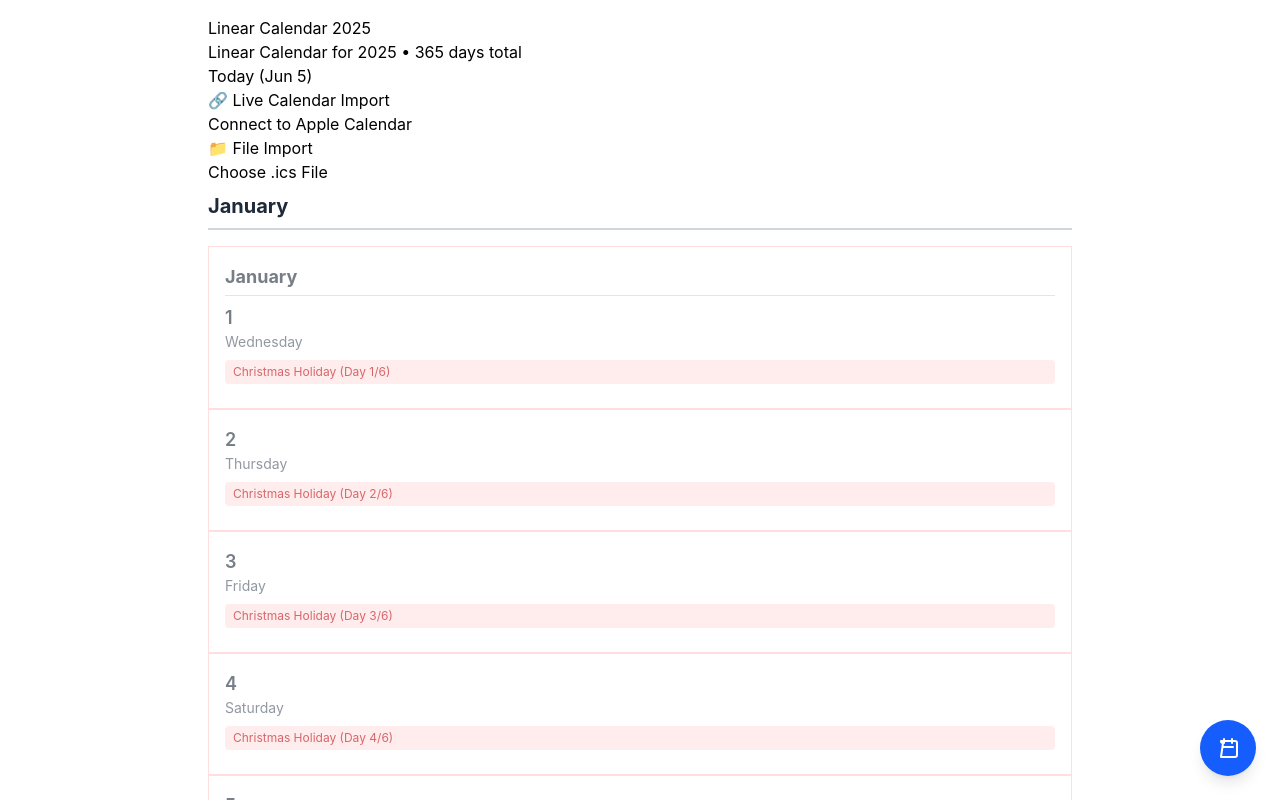
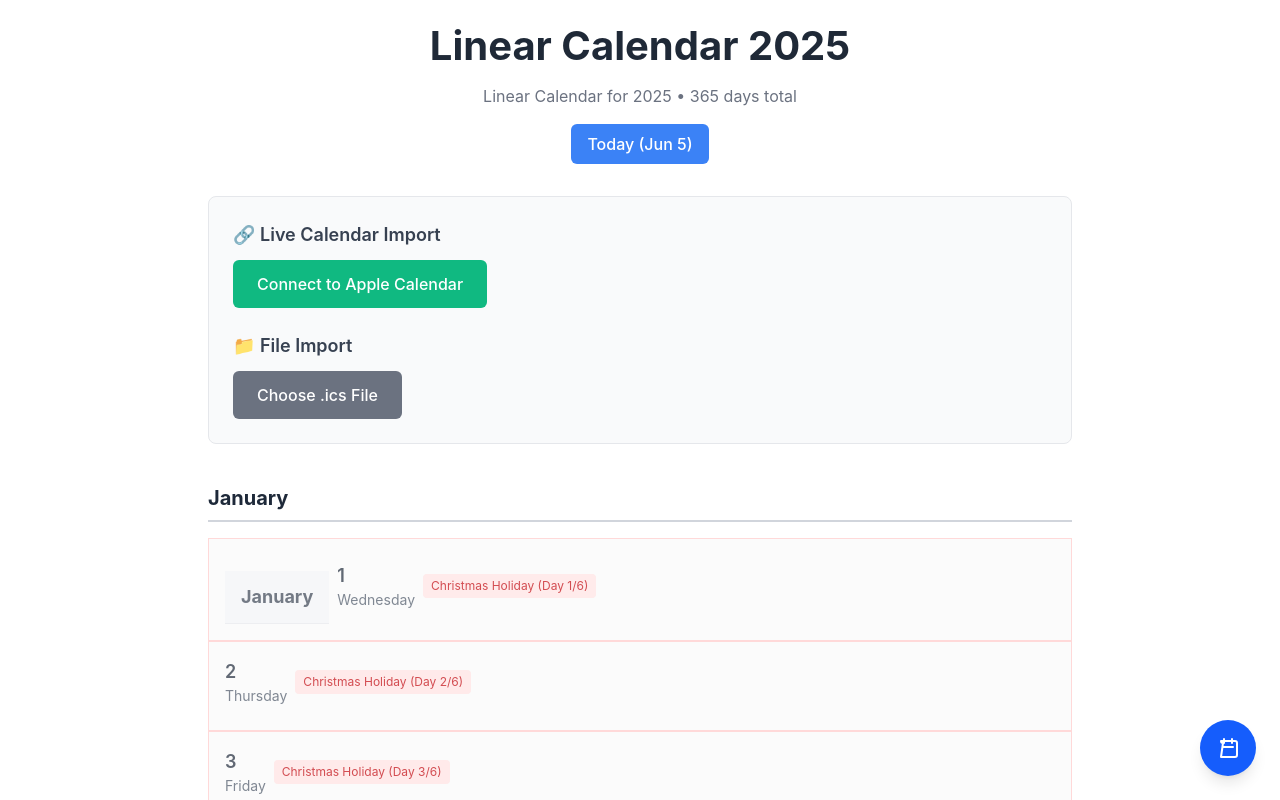
Before and after one commit to ee0pdt/linear-calendar, a React (Vite) app: page / in a window 1280 px wide. Shown: the top 800 px of the page. Built offline with nearby package versions, Linux system fonts and the light colour scheme.

Commit message:
Fixed things

```diff
--- a/src/constants/index.ts
+++ b/src/constants/index.ts
@@ -38,7 +38,10 @@ export const SCROLL_BEHAVIOR: ScrollBehavior = 'smooth'
 export const BLOCK_POSITION: ScrollLogicalPosition = 'center'
 
 // CalDAV Proxy
-export const PROXY_URL = 'https://caldav-proxy-production.up.railway.app'
+export const PROXY_URL =
+  import.meta.env.MODE === 'development'
+    ? 'http://localhost:3001'
+    : 'https://caldav-proxy-production.up.railway.app'
 
 // Current Year
 export const CURRENT_YEAR = new Date().getFullYear()
--- a/src/styles.css
+++ b/src/styles.css
@@ -14,6 +14,291 @@ code {
     source-code-pro, Menlo, Monaco, Consolas, 'Courier New', monospace;
 }
 
+/* Calendar Header Styles */
+.calendar-header {
+  margin-bottom: 2rem;
+  text-align: center;
+}
+
+.header-content h1 {
+  font-size: 2.5rem;
+  font-weight: bold;
+  color: #1f2937;
+  margin-bottom: 0.5rem;
+}
+
+.header-stats {
+  color: #6b7280;
+  font-size: 1rem;
+}
+
+.event-count {
+  color: #3b82f6;
+  font-weight: 500;
+}
+
+.header-actions {
+  margin-top: 1rem;
+}
+
+.jump-today-btn {
+  background-color: #3b82f6;
+  color: white;
+  padding: 0.5rem 1rem;
+  border-radius: 0.375rem;
+  border: none;
+  cursor: pointer;
+  font-weight: 500;
+  transition: background-color 0.2s;
+}
+
+.jump-today-btn:hover {
+  background-color: #2563eb;
+}
+
+/* Import Controls Styles */
+.import-section {
+  background: #f9fafb;
+  border: 1px solid #e5e7eb;
+  border-radius: 0.5rem;
+  padding: 1.5rem;
+  margin-bottom: 2rem;
+}
+
+.import-controls {
+  display: flex;
+  flex-direction: column;
+  gap: 1.5rem;
+}
+
+.import-group {
+  display: flex;
+  flex-direction: column;
+  gap: 0.75rem;
+}
+
+.import-group h3 {
+  font-size: 1.125rem;
+  font-weight: 600;
+  color: #374151;
+  margin: 0;
+}
+
+.connect-button {
+  background-color: #10b981;
+  color: white;
+  padding: 0.75rem 1.5rem;
+  border-radius: 0.375rem;
+  border: none;
+  cursor: pointer;
+  font-weight: 500;
+  transition: background-color 0.2s;
+  align-self: flex-start;
+}
+
+.connect-button:hover {
+  background-color: #059669;
+}
+
+.caldav-form {
+  display: flex;
+  flex-direction: column;
+  gap: 0.75rem;
+  margin-top: 1rem;
+  padding: 1rem;
+  background: white;
+  border-radius: 0.375rem;
+  border: 1px solid #d1d5db;
+}
+
+.caldav-form input {
+  padding: 0.75rem;
+  border: 1px solid #d1d5db;
+  border-radius: 0.375rem;
+  font-size: 1rem;
+}
+
+.caldav-form input:focus {
+  outline: none;
+  border-color: #3b82f6;
+  box-shadow: 0 0 0 1px #3b82f6;
+}
+
+.import-button {
+  background-color: #3b82f6;
+  color: white;
+  padding: 0.75rem 1.5rem;
+  border-radius: 0.375rem;
+  border: none;
+  cursor: pointer;
+  font-weight: 500;
+  transition: background-color 0.2s;
+  align-self: flex-start;
+}
+
+.import-button:hover:not(:disabled) {
+  background-color: #2563eb;
+}
+
+.import-button:disabled {
+  opacity: 0.6;
+  cursor: not-allowed;
+}
+
+.file-input-label {
+  background-color: #6b7280;
+  color: white;
+  padding: 0.75rem 1.5rem;
+  border-radius: 0.375rem;
+  cursor: pointer;
+  font-weight: 500;
+  transition: background-color 0.2s;
+  align-self: flex-start;
+  display: inline-block;
+}
+
+.file-input-label:hover {
+  background-color: #4b5563;
+}
+
+.clear-button {
+  background-color: #ef4444;
+  color: white;
+  padding: 0.75rem 1.5rem;
+  border-radius: 0.375rem;
+  border: none;
+  cursor: pointer;
+  font-weight: 500;
+  transition: background-color 0.2s;
+  align-self: flex-start;
+}
+
+.clear-button:hover {
+  background-color: #dc2626;
+}
+
+.import-info {
+  background: #fef3c7;
+  border: 1px solid #f59e0b;
+  color: #92400e;
+  padding: 0.75rem;
+  border-radius: 0.375rem;
+  font-size: 0.875rem;
+}
+
+/* Calendar Styles */
+.month-header {
+  background: #f3f4f6;
+  color: #374151;
+  font-weight: bold;
+  padding: 0.75rem 1rem;
+  font-size: 1.125rem;
+  margin: 1rem 0 0 0;
+  position: sticky;
+  top: 0;
+  z-index: 10;
+  border-bottom: 1px solid #e5e7eb;
+}
+
+.day-entry {
+  padding: 0.5rem 1rem;
+  border-bottom: 1px solid #f3f4f6;
+  font-size: 0.875rem;
+  display: flex;
+  align-items: flex-start;
+  justify-content: space-between;
+  min-height: 3rem;
+  transition: background-color 0.1s;
+}
+
+.day-entry:hover {
+  background: #f9fafb;
+}
+
+.day-checkbox {
+  width: 1rem;
+  height: 1rem;
+  border: 1px solid #d1d5db;
+  background: white;
+  flex-shrink: 0;
+  margin-right: 0.75rem;
+  border-radius: 0.125rem;
+}
+
+.day-content {
+  flex: 1;
+  display: flex;
+  flex-direction: column;
+  gap: 0.25rem;
+}
+
+.day-header {
+  display: flex;
+  align-items: center;
+  gap: 0.5rem;
+}
+
+.day-date {
+  font-weight: 500;
+  color: #374151;
+}
+
+.holiday-badge {
+  background: #ddd6fe;
+  color: #5b21b6;
+  padding: 0.125rem 0.375rem;
+  border-radius: 0.25rem;
+  font-size: 0.75rem;
+  font-weight: 500;
+}
+
+.events-list {
+  margin-top: 0.25rem;
+  display: flex;
+  flex-direction: column;
+  gap: 0.125rem;
+}
+
+.event-item {
+  color: #3b82f6;
+  font-size: 0.8rem;
+  display: flex;
+  align-items: center;
+  gap: 0.25rem;
+}
+
+.event-time {
+  font-weight: 500;
+  color: #6b7280;
+  font-size: 0.75rem;
+}
+
+.day-counter {
+  font-size: 0.75rem;
+  color: #9ca3af;
+  white-space: nowrap;
+}
+
+/* State-based styles */
+.today-highlight {
+  background: #fef3c7 !important;
+  font-weight: 600;
+}
+
+.today-highlight .day-date {
+  color: #92400e;
+}
+
+.past-day {
+  opacity: 0.7;
+  background: #f9f9f9;
+}
+
+.past-day .day-checkbox {
+  background: #e0f2e0;
+  border: 1px solid #4a5f4a;
+}
+
 /* Screen-only styles for better web experience */
 .weekend-highlight {
   background: #f8fafc;
@@ -22,11 +307,15 @@ code {
 
 .holiday-highlight {
   /* School holidays now use pill badges only */
+  border-left: 3px solid #8b5cf6;
+  padding-left: 1rem;
 }
 
 .holiday-weekend-highlight {
   background: #f8fafc;
   font-style: italic;
+  border-left: 3px solid #8b5cf6;
+  padding-left: 1rem;
 }
 
 /* Print-specific styles for linear calendar */
--- a/src/utils/caldavUtils.ts
+++ b/src/utils/caldavUtils.ts
@@ -1,4 +1,4 @@
-import { PROXY_URL } from '../constants'
+// No import of PROXY_URL; use inline logic
 import type { CalDAVCredentials, CalendarEvent } from '../types'
 
 /**
@@ -7,31 +7,26 @@ import type { CalDAVCredentials, CalendarEvent } from '../types'
 export const importFromCalDAV = async (
   credentials: CalDAVCredentials,
 ): Promise<Array<CalendarEvent>> => {
-  const response = await fetch(`${PROXY_URL}/caldav`, {
-    method: 'POST',
-    headers: {
-      'Content-Type': 'application/json',
-    },
-    body: JSON.stringify({
-      username: credentials.username,
-      password: credentials.password,
-      serverUrl: credentials.serverUrl || 'https://caldav.icloud.com',
-    }),
-  })
+  // Use localhost for development, env variable or fallback for production
+  const proxyUrl =
+    import.meta.env.MODE === 'development'
+      ? 'http://localhost:3001'
+      : import.meta.env.VITE_CALDAV_PROXY_URL ||
+        'https://caldav-proxy-production.up.railway.app'
 
+  const url = `${proxyUrl}/api/calendar?username=${encodeURIComponent(credentials.username)}&password=${encodeURIComponent(credentials.password)}`
+  const response = await fetch(url)
   const data = await response.json()
 
   if (data.success) {
     // Convert date strings back to Date objects
-    const calDAVEvents = data.events.map((event: any) => ({
+    return data.events.map((event: any) => ({
       ...event,
       start: new Date(event.start),
       end: new Date(event.end),
       allDay: event.allDay || false,
       isRecurring: event.isRecurring || false,
     }))
-
-    return calDAVEvents
   } else {
     throw new Error(data.error || 'Unknown error occurred')
   }
```
